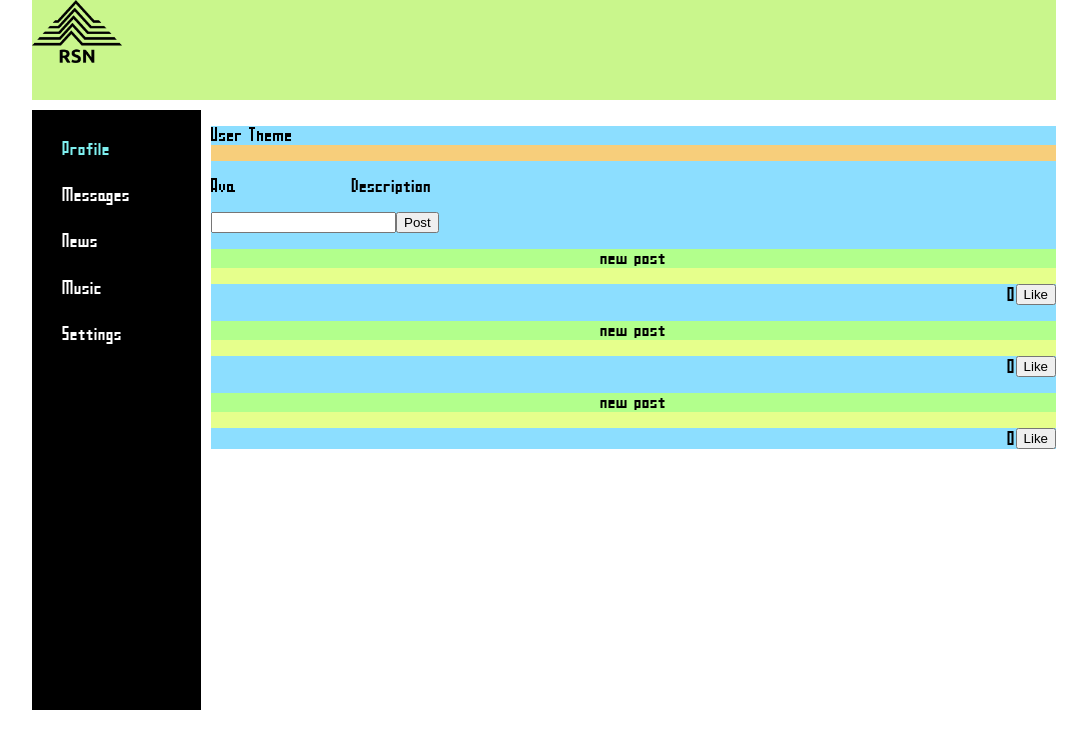
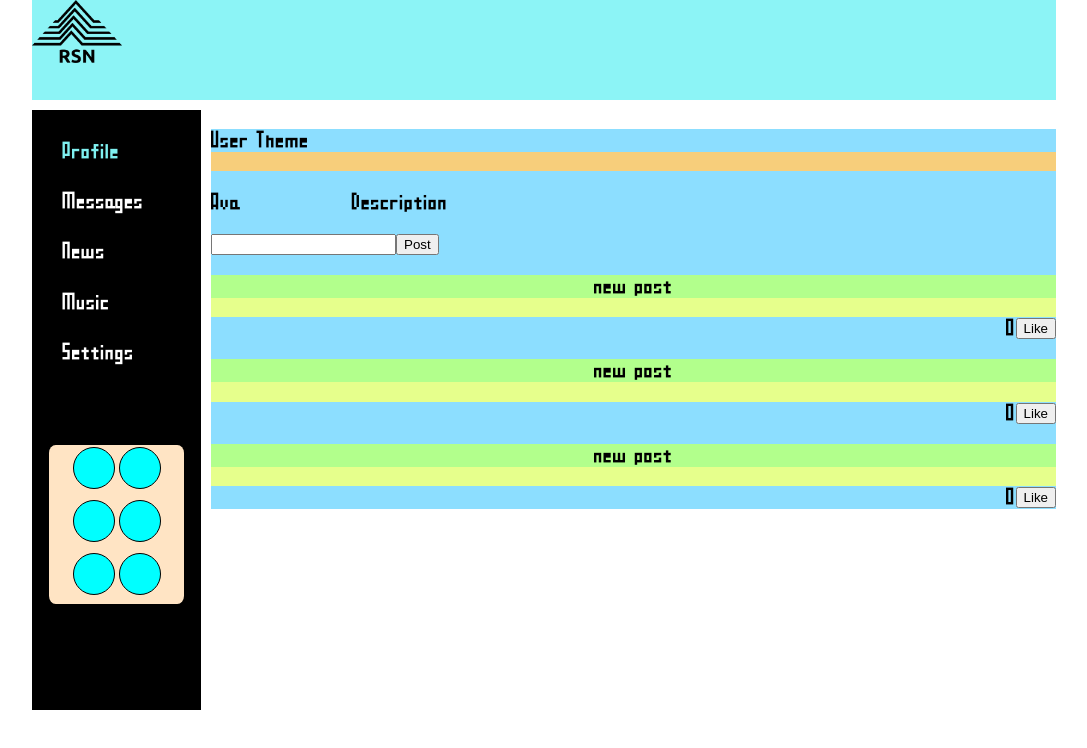
Before and after one commit to NikitOS-1/my-app1, a React (Create React App) app: page /profile in a window 1280 px wide. Shown: the top 748 px of the page, without its empty margins (96-1183 px from the left). Built offline with nearby package versions, Linux system fonts and the light colour scheme.

Commit message:
add friends bar

```diff
--- a/src/App.js
+++ b/src/App.js
@@ -14,7 +14,7 @@ const App = (props) => {
     <BrowserRouter>
       <div className='app-wrapper'>
         <Header />
-        <Navbar />
+        <Navbar friendData={props.state.users}/>
         <div className='content'>
           <Routes>
             <Route path='/profile/*' element={<Profile postData={props.state.posts} />} />
--- a/src/components/Header/Header.module.css
+++ b/src/components/Header/Header.module.css
@@ -1,5 +1,5 @@
 .header {
-    background-color:  rgb(201, 246, 140);
+    background-color:  rgb(140, 244, 246);
     grid-area: H;
 }
 
--- a/src/components/Navbar/Navbar.jsx
+++ b/src/components/Navbar/Navbar.jsx
@@ -1,10 +1,15 @@
 import React from "react";
 import { NavLink } from "react-router-dom";
 import style from "./Navbar.module.css";
+import User from './User/User';
 
 const active = ({ isActive }) => `${isActive ? style.active : ''}`;
 
+
 const Navbar = (props) => {
+
+    let friendsData = props.friendData.map(f => <User user={f.user} />)
+
     return (
         <nav className={style.navbar}>
             <div className={style.item}>
@@ -26,6 +31,9 @@ const Navbar = (props) => {
             <div className={style.item}>
                 <NavLink className={active} to='/settings'>Settings</NavLink>
             </div>
+            <div className={style.navFriends} >
+                {friendsData}
+            </div>
         </nav>
     );
 };
--- a/src/components/Navbar/Navbar.module.css
+++ b/src/components/Navbar/Navbar.module.css
@@ -23,3 +23,9 @@ a {
     color: rgb(127, 240, 240);
     text-decoration: none;
 }
+.navFriends {
+    text-align: center;
+    margin-top: 50%;
+    background-color: bisque;
+    border-radius: 5%;
+}
--- /dev/null
+++ b/src/components/Navbar/User/User.jsx
@@ -0,0 +1,13 @@
+import React from "react";
+import style from "./User.module.css";
+
+// const active = ({ isActive }) => `${isActive ? style.active : ''}`;
+
+const User = () => {
+    return (
+        <div className={style.item}>
+        </div>
+    );
+};
+
+export default User;
--- /dev/null
+++ b/src/components/Navbar/User/User.module.css
@@ -0,0 +1,13 @@
+.item {
+    border: solid black 1px;
+    margin: 2px;
+    background-color: aqua;
+    border-radius: 50%;
+    width: 40px;
+    height: 40px;
+    display: inline-block;
+}
+
+.item:hover {
+    background-color: white;
+}
--- a/src/index.css
+++ b/src/index.css
@@ -11,7 +11,7 @@ body {
   -webkit-font-smoothing: antialiased;
   -moz-osx-font-smoothing: grayscale; */
   font-family: 'gangsmall';
-
+  font-size: larger;
 }
 
 code {
--- a/src/redux/state.js
+++ b/src/redux/state.js
@@ -15,6 +15,14 @@ let state = {
             userId: 1,
             message: 'Hello im nikita'
         }
+    ],
+    users: [
+        { user: 'Nik' },
+        { user: 'Nik' },
+        { user: 'Nik' },
+        { user: 'Nik' },
+        { user: 'Nik' },
+        { user: 'Nik' }
     ]
 };
 
```
